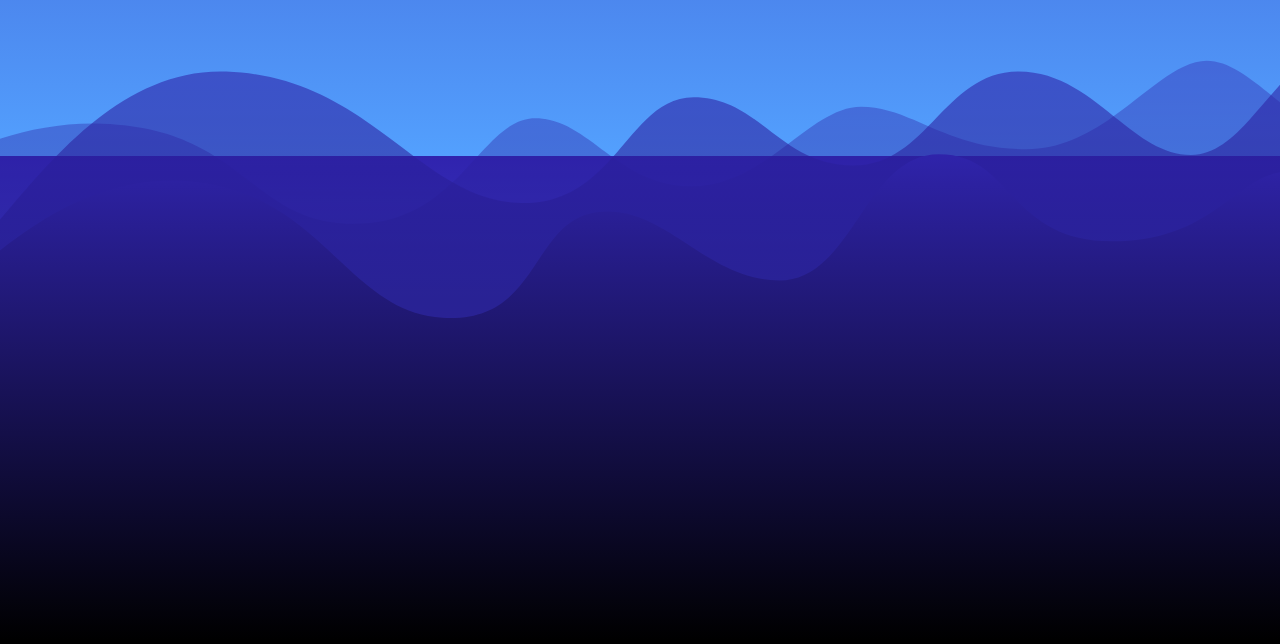
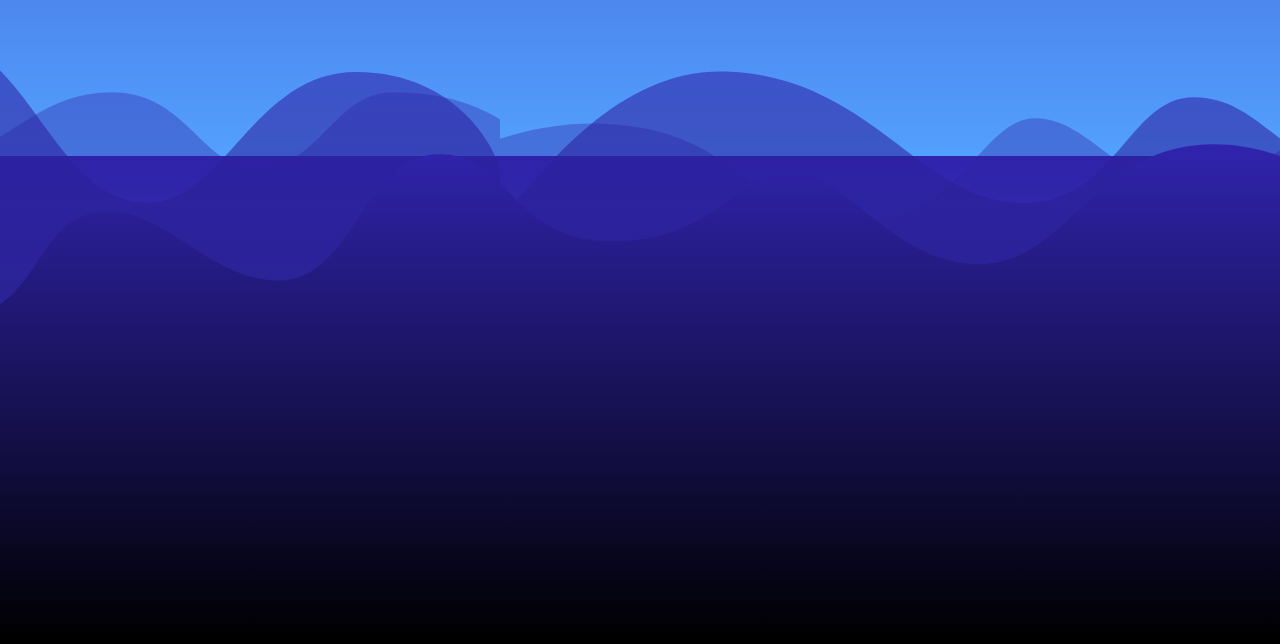
Before and after one commit to elcodabra/text-to-learn, an Angular app: page / in a window 1280 px wide. In both pictures the pointer is over the element 640 px from the left and 1064 px from the top of the page. Shown: the part 644-1288 px from the top of the page. Built offline with nearby package versions, Linux system fonts and the light colour scheme.

Commit message:
Анимация волн

```diff
--- a/src/app/app.component.scss
+++ b/src/app/app.component.scss
@@ -50,6 +50,8 @@
   width: 100%;
   height: 100%;
   z-index: 2;
+  -webkit-transition: background-position 1s cubic-bezier(0.68, -0.55, 0.265, 1.55);
+  transition: background-position 1s cubic-bezier(0.68, -0.55, 0.265, 1.55);
 }
 
 .footer__container {
@@ -69,6 +71,8 @@
   left: 0;
   width: 100%;
   height: 100%;
+  -webkit-transition: background-position 1s cubic-bezier(0.68, -0.55, 0.265, 1.55);
+  transition: background-position 1s cubic-bezier(0.68, -0.55, 0.265, 1.55);
 }
 
 .footer__container:before {
@@ -83,3 +87,11 @@
   height: 341px;
   z-index: 2;
 }
+
+.footer:hover:before {
+  background-position-x: -500px;
+}
+.footer:hover .footer__container:before,
+.footer:hover .footer__container:after {
+  background-position-x: 500px;
+}
```
